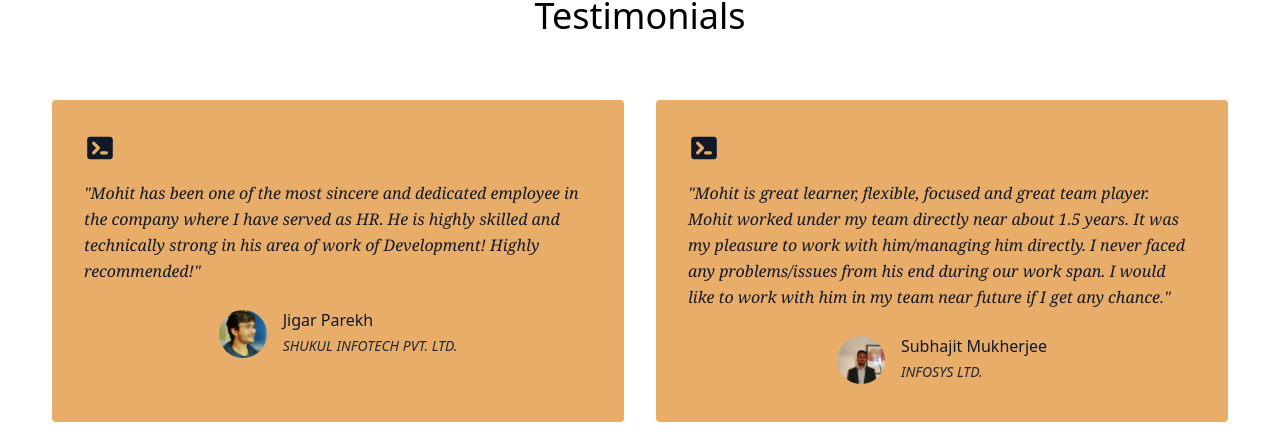
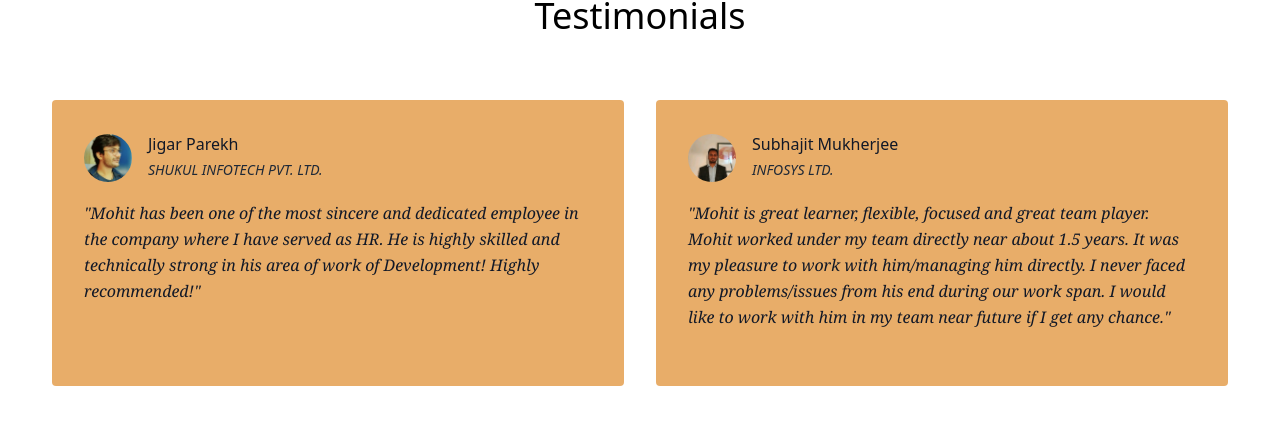
Before and after one commit to mxhit/my-portfolio, a React (Create React App) app: page / in a window 1280 px wide. Shown: the part 1340-1776 px from the top of the page. Built offline with nearby package versions, Linux system fonts and the light colour scheme.

Commit message:
Testimonial design changed

```diff
--- a/src/components/Testimonials.js
+++ b/src/components/Testimonials.js
@@ -14,9 +14,8 @@ export default function Testimonials() {
                     { testimonials.map((testimonial) => (
                         <div className="p-4 md:w-1/2 w-full">
                             <div className="h-full bg-yellow-600 bg-opacity-60 p-8 rounded">
-                                <TerminalIcon className="block w-8 text-gray-900 mb-4" />
-                                <p className="leading-relaxed text-gray-900 text-left mb-6 italic font-serif">"{testimonial.quote}"</p>
-                                <div className="inline-flex items-center">
+                                {/* <TerminalIcon className="block w-8 text-gray-900 mb-4" /> */}
+                                <div className="flex items-center mb-4">
                                     <img
                                         alt="testimonial"
                                         src={testimonial.image}
@@ -31,6 +30,7 @@ export default function Testimonials() {
                                         </span>
                                     </span>
                                 </div>
+                                <p className="leading-relaxed text-gray-900 text-left mb-6 italic font-serif">"{testimonial.quote}"</p>
                             </div>
                         </div>
                     ))}
```
